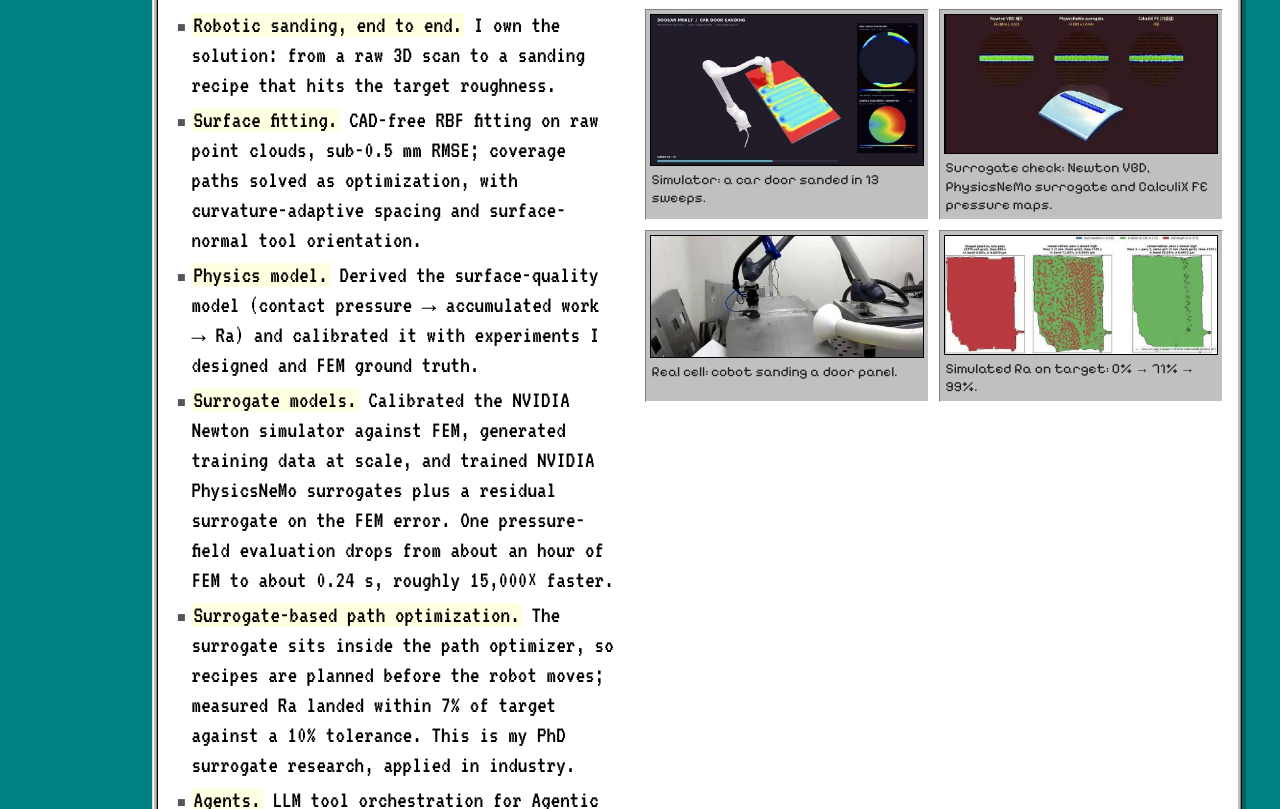
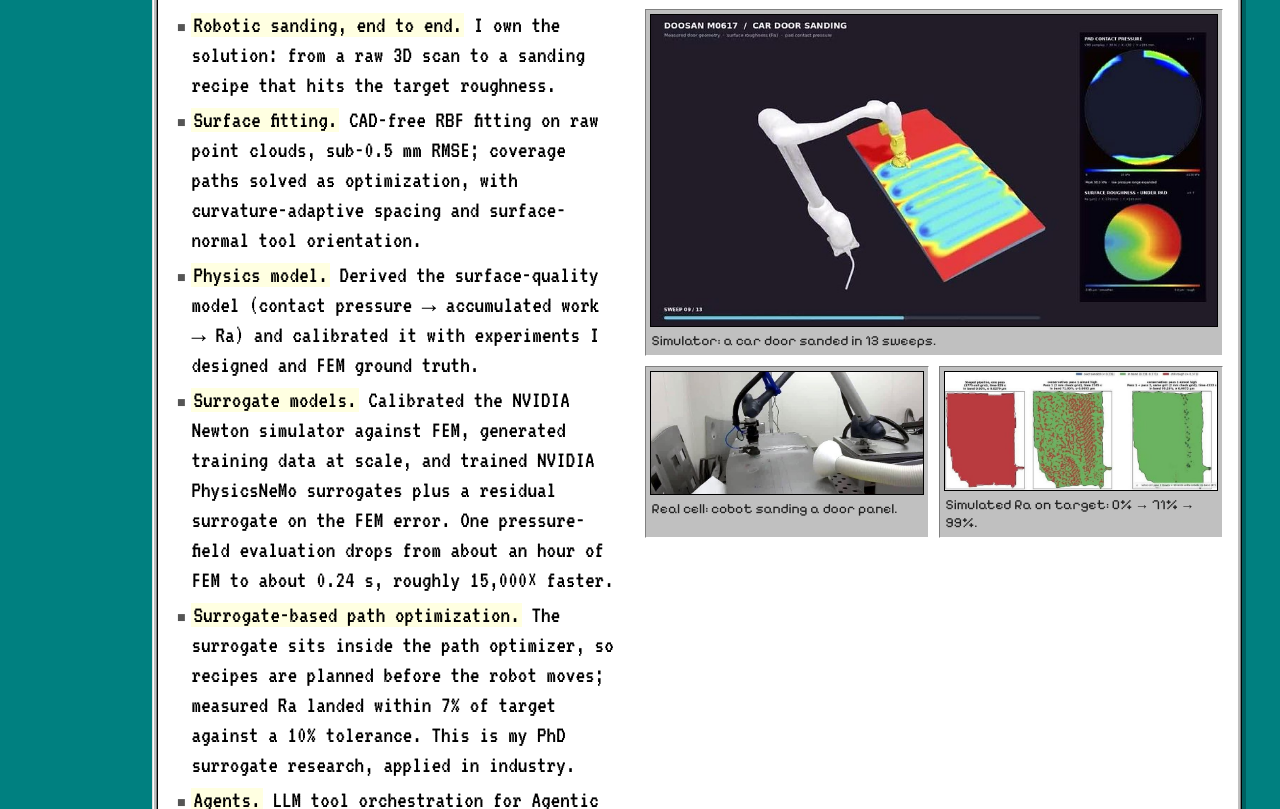
Before and after one commit to younghwan91/younghwan91.github.io, a plain HTML site: page index.html in a window 1280 px wide. Shown: the part 1328-2137 px from the top of the page. Drawn offline with Linux system fonts and the light colour scheme; a web font is replaced by a local one.

Commit message:
chore: drop the surrogate-check image from the Doosan gallery (#5)
Co-authored-by: Claude Opus 5.5 <noreply@anthropic.com>

```diff
--- a/index.html
+++ b/index.html
@@ -215,7 +215,7 @@ body{font-size:22px}
         <li><b>Also built.</b> An LLM + knowledge-graph Q&amp;A system, an NVIDIA Cosmos Cookoff pallet-stacking demo, depalletizing vision (RF-DETR with LoRA, SAM) and a single-camera imitation-learning data pipeline.</li>
       </ul>
       <p class="note">Presented at <a href="https://www.nvidia.com/en-us/on-demand/session/aidayseoul26-ad1015/">NVIDIA AI Day Seoul 2026</a> in a talk with NVIDIA on Newton contact simulation for industrial sanding. The images are from that talk.</p>
-      </div><div class="shots"><div class="two"><figure><img src="w_sanding.jpg" width="800" height="439" alt="Robot simulator: a Doosan M0617 sanding a measured car door, with pad contact pressure and surface roughness maps" loading="lazy"><figcaption>Simulator: a car door sanded in 13 sweeps.</figcaption></figure><figure><img src="w_surrogate.jpg" width="722" height="366" alt="Pad pressure maps from Newton VBD, the PhysicsNeMo surrogate and CalculiX FE side by side, above a convex test part" loading="lazy"><figcaption>Surrogate check: Newton VBD, PhysicsNeMo surrogate and CalculiX FE pressure maps.</figcaption></figure><figure><img src="w_real.jpg" width="800" height="357" alt="Doosan cobot sanding a car door panel in the lab" loading="lazy"><figcaption>Real cell: cobot sanding a door panel.</figcaption></figure><figure><img src="w_ramap.jpg" width="800" height="346" alt="Three roughness maps of a door: all red after one staged pass, mostly green after an optimized pass, almost all green after two" loading="lazy"><figcaption>Simulated Ra on target: 0% → 71% → 99%.</figcaption></figure></div></div></div>
+      </div><div class="shots"><figure><img src="w_sanding.jpg" width="800" height="439" alt="Robot simulator: a Doosan M0617 sanding a measured car door, with pad contact pressure and surface roughness maps" loading="lazy"><figcaption>Simulator: a car door sanded in 13 sweeps.</figcaption></figure><div class="two"><figure><img src="w_real.jpg" width="800" height="357" alt="Doosan cobot sanding a car door panel in the lab" loading="lazy"><figcaption>Real cell: cobot sanding a door panel.</figcaption></figure><figure><img src="w_ramap.jpg" width="800" height="346" alt="Three roughness maps of a door: all red after one staged pass, mostly green after an optimized pass, almost all green after two" loading="lazy"><figcaption>Simulated Ra on target: 0% → 71% → 99%.</figcaption></figure></div></div></div>
 
       <h2><span class="logo dark"><img src="logo_bitsensing.png" alt="bitsensing"></span>bitsensing <time>Aug 2022 – Aug 2025</time></h2>
       <p class="role">Technical Research Personnel (alternative military service, completed)</p>
```
Also changed, not shown: w_surrogate.jpg (deleted).
